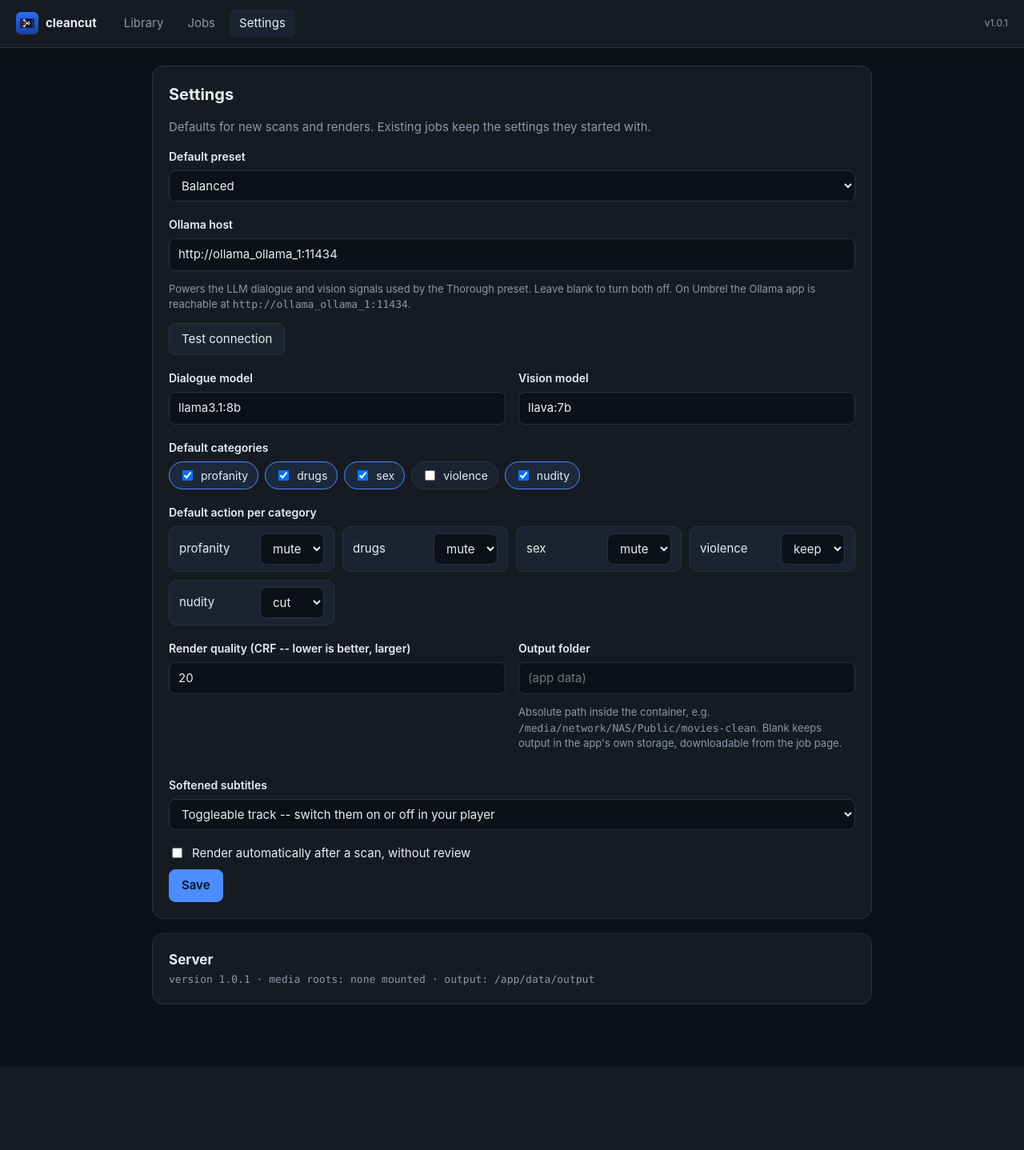
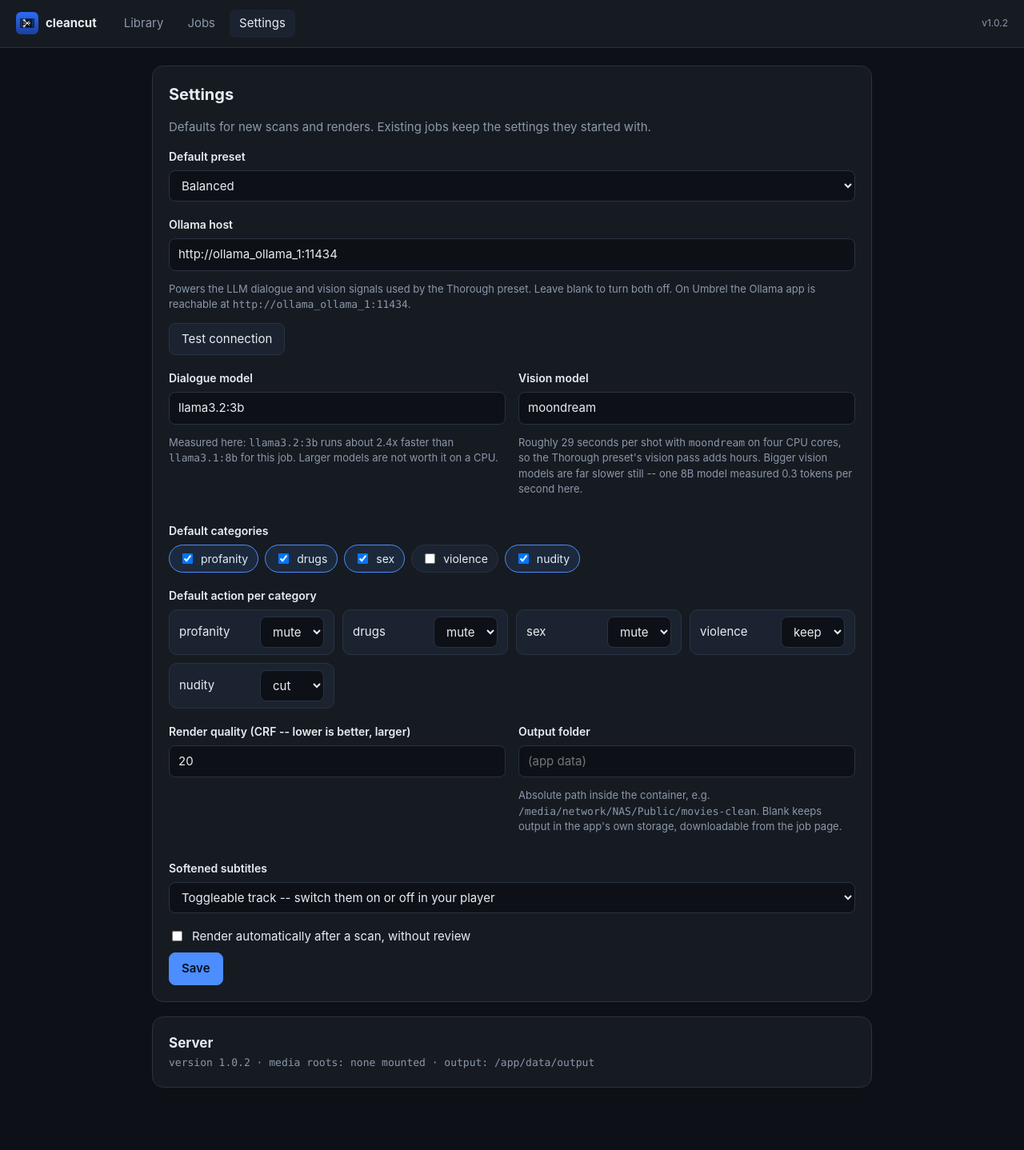
Before and after one commit to ArcherBullseye/cleancut, a Flask app: page /settings in a window 1280 px wide. Shown: the whole page at 80% size. Before the commit the page ends 1256 px from the top, so only its background shows below. Run offline with Flask 3, Linux system fonts and the light colour scheme; data that the repository does not hold is empty; parts of the project's set-up code (start-up, migrations or seed data) failed here and were passed over; some libraries are stand-ins or nearby versions.

Commit message:
1.0.2: pick Ollama models by measurement, not by upstream default
Benchmarked on the target hardware (Umbrel Home, 4 cores, no GPU) instead of
inheriting upstream's choices, which were picked for an M-series Mac:

  llama3.2:3b   18.9 tok/s prompt   -> new dialogue default
  llama3.1:8b    7.8 tok/s prompt   -> old default, 2.4x slower and a generation older
  gemma4:e4b     0.3 tok/s gen      -> newer and does vision, but unusable here
  moondream     ~29 s per frame     -> new vision default, the only one fast enough
  llava:7b                          -> old default, superseded and not even pulled

Settings now states the per-shot cost, because 29 s per shot is what makes the
Thorough preset's vision pass take hours -- worth knowing before starting one.

Also extends the log rate-limiting to tqdm: it only covered ffmpeg's status
lines, so Whisper's model download wrote a 209 KB log for a 60-second clip and
pushed the real stage lines out of the readable window.

Co-Authored-By: Claude Opus 5 <noreply@anthropic.com>
Claude-Session: https://claude.ai/code/session_01TEZXQuTCwVEhQeBAfFFbpd

```diff
--- a/templates/settings.html
+++ b/templates/settings.html
@@ -32,10 +32,17 @@
     <div class="field">
       <label for="llm-model">Dialogue model</label>
       <input type="text" id="llm-model">
+      <p class="muted small">Measured here: <code>llama3.2:3b</code> runs about
+        2.4x faster than <code>llama3.1:8b</code> for this job. Larger models are
+        not worth it on a CPU.</p>
     </div>
     <div class="field">
       <label for="vlm-model">Vision model</label>
       <input type="text" id="vlm-model">
+      <p class="muted small">Roughly 29 seconds per shot with <code>moondream</code>
+        on four CPU cores, so the Thorough preset's vision pass adds hours. Bigger
+        vision models are far slower still -- one 8B model measured 0.3 tokens per
+        second here.</p>
     </div>
   </div>
 
--- a/webapp/app.py
+++ b/webapp/app.py
@@ -13,7 +13,7 @@ from webapp import jobs, library, review
 from webapp import settings as settings_store
 from webapp.paths import OUTPUT_DIR, ensure_dirs, media_roots
 
-APP_VERSION = "1.0.1"
+APP_VERSION = "1.0.2"
 
 app = Flask(__name__, template_folder="../templates", static_folder="../static")
 app.config["JSON_SORT_KEYS"] = False
--- a/webapp/jobs.py
+++ b/webapp/jobs.py
@@ -60,8 +60,10 @@ _PERCENT_RE = re.compile(r"(\d{1,3})%")
 # ffmpeg reports position, never a percentage -- against the probed duration
 # that becomes one. Without it the bar sits at zero for the whole encode.
 _FFMPEG_TIME_RE = re.compile(r"time=(\d+):(\d\d):(\d\d)(?:\.(\d+))?")
-# Transient ffmpeg status lines: worth a progress update, not a log entry each.
-_FFMPEG_STATUS_RE = re.compile(r"^(frame|size)=\s*\S")
+# Transient redraw lines -- ffmpeg's status and tqdm's bars (Whisper's model
+# download alone emits thousands). Worth a progress update, not a log entry each:
+# a 60-second clip wrote a 209 KB log before this covered tqdm too.
+_FFMPEG_STATUS_RE = re.compile(r"^(frame|size)=\s*\S|^\s*\d{1,3}%\|")
 
 _procs: dict[int, subprocess.Popen] = {}
 _procs_lock = threading.Lock()
--- a/webapp/settings.py
+++ b/webapp/settings.py
@@ -24,8 +24,13 @@ DEFAULT_OLLAMA_HOST = os.environ.get("OLLAMA_HOST", "http://ollama_ollama_1:1143
 DEFAULTS: dict[str, Any] = {
     "preset": "balanced",
     "ollama_host": DEFAULT_OLLAMA_HOST,
-    "llm_model": "llama3.1:8b",
-    "vlm_model": "llava:7b",
+    # Measured on an Umbrel Home (4 CPU cores, no GPU), which is what these
+    # have to run on:
+    #   llama3.2:3b   18.9 tok/s prompt   -- upstream's llama3.1:8b managed 7.8
+    #   gemma4:e4b     0.3 tok/s          -- newer and has vision, but unusable here
+    #   moondream     ~29 s per frame     -- the only vision model fast enough to try
+    "llm_model": "llama3.2:3b",
+    "vlm_model": "moondream",
     # Per-category action. "keep" means detected but never edited.
     "actions": {
         "profanity": "mute",
```
Also changed, not shown: umbrel-app.yml (+6 -4 lines), README.md.
